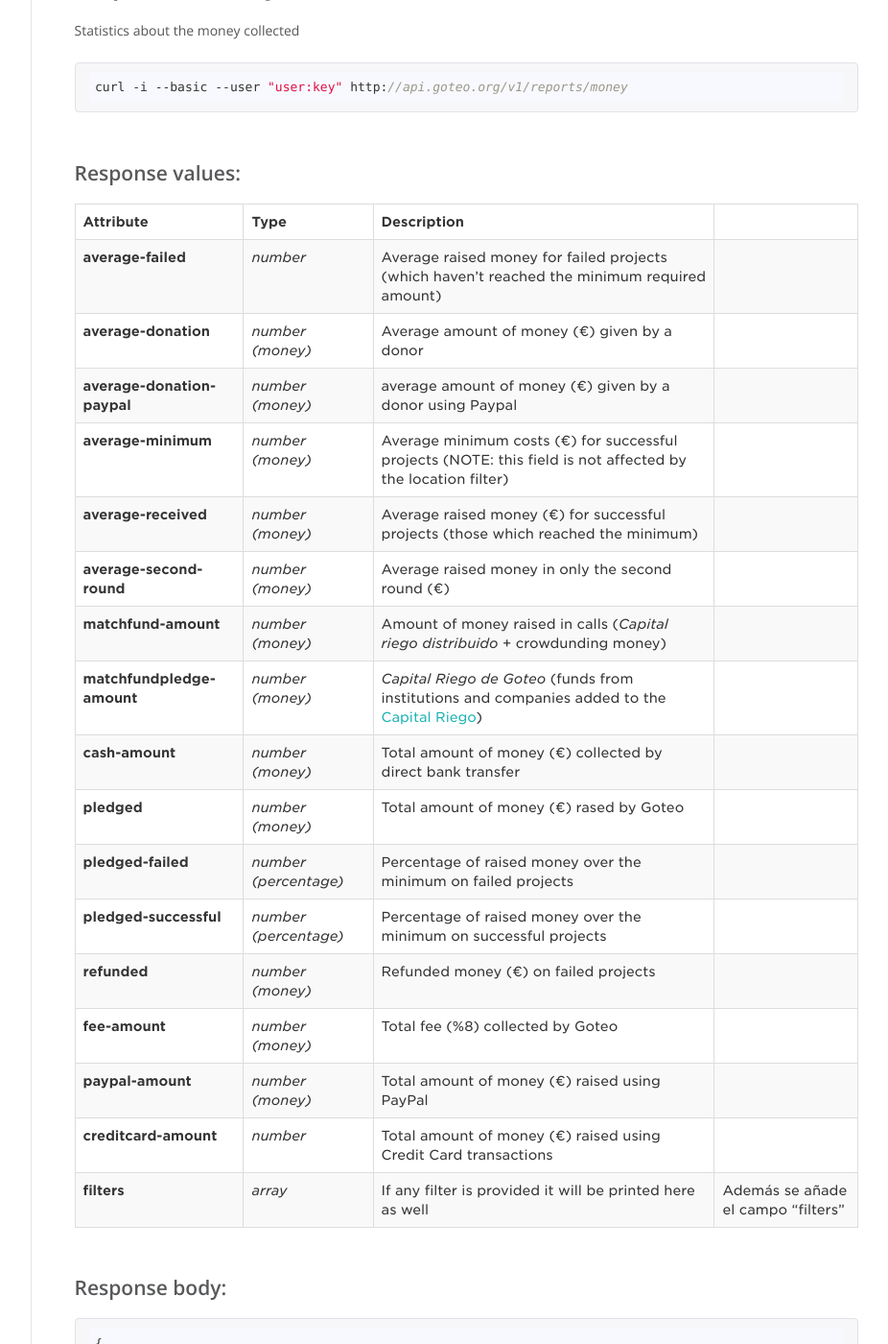
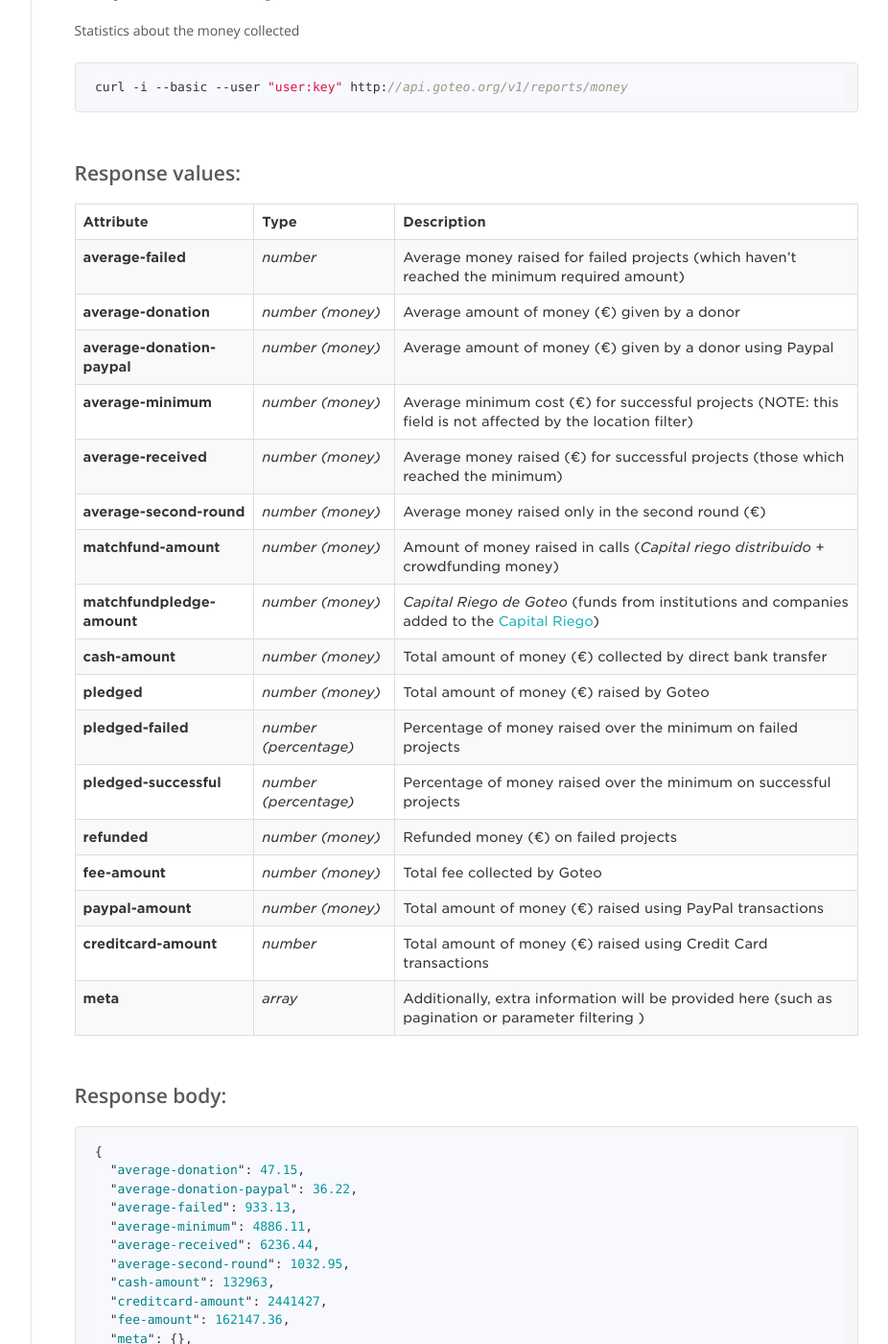
Before and after one commit to GoteoFoundation/goteo-api-doc, a Jekyll site: the page built from docs/endpoints/1_reports.md, in a window 1280 px wide and 1400 px high, scrolled down 466 px. Shown: the whole window at 96% size, without its empty margins (300-1226 px from the left). Built offline with Jekyll 4.4.1, drawn with Linux system fonts in a browser that asks for light colours; Markdown is read by kramdown in place of the engine named in the settings; some of the changed text lies outside the part shown.

````diff
--- a/docs/endpoints/1_reports.md
+++ b/docs/endpoints/1_reports.md
@@ -23,23 +23,23 @@ curl -i --basic --user "user:key" {{ site.apiurl }}/reports/money
 
 | Attribute  | Type | Description |
 | ------------- | ------------- | ------------ |
-| **average-failed** | *number* | Average raised money for failed projects (which haven't reached the minimum required amount) |
+| **average-failed** | *number* | Average money raised for failed projects (which haven't reached the minimum required amount) |
 | **average-donation** | *number (money)* | Average amount of money (&euro;) given by a donor |
-| **average-donation-paypal** | *number (money)* | average amount of money (&euro;) given by a donor using Paypal |
-| **average-minimum** | *number (money)* | Average minimum costs (&euro;) for successful projects (NOTE: this field is not affected by the location filter) |
-| **average-received** | *number (money)* | Average raised money (&euro;) for successful projects (those which reached the minimum) |
-| **average-second-round** | *number (money)* | Average raised money in only the second round (&euro;) |
-| **matchfund-amount** | *number (money)* | Amount of money raised in calls (*Capital riego distribuido* + crowdunding money) |
+| **average-donation-paypal** | *number (money)* | Average amount of money (&euro;) given by a donor using Paypal |
+| **average-minimum** | *number (money)* | Average minimum cost (&euro;) for successful projects (NOTE: this field is not affected by the location filter) |
+| **average-received** | *number (money)* | Average money raised (&euro;) for successful projects (those which reached the minimum) |
+| **average-second-round** | *number (money)* | Average money raised only in the second round (&euro;) |
+| **matchfund-amount** | *number (money)* | Amount of money raised in calls (*Capital riego distribuido* + crowdfunding money) |
 | **matchfundpledge-amount** | *number (money)* | *Capital Riego de Goteo* (funds from institutions and companies added to the [Capital Riego](https://goteo.org/service/resources)) |
 | **cash-amount** | *number (money)* | Total amount of money (&euro;) collected by direct bank transfer |
-| **pledged** | *number (money)* | Total amount of money (&euro;) rased by Goteo |
-| **pledged-failed** | *number (percentage)* | Percentage of raised money over the minimum on failed projects |
-| **pledged-successful** | *number (percentage)* | Percentage of raised money over the minimum on successful projects |
+| **pledged** | *number (money)* | Total amount of money (&euro;) raised by Goteo |
+| **pledged-failed** | *number (percentage)* | Percentage of money raised over the minimum on failed projects |
+| **pledged-successful** | *number (percentage)* | Percentage of money raised over the minimum on successful projects |
 | **refunded** | *number (money)* | Refunded money (&euro;) on failed projects |
-| **fee-amount** | *number (money)* | Total fee (%8) collected by Goteo |
-| **paypal-amount** | *number (money)* | Total amount of money (&euro;) raised using PayPal |
+| **fee-amount** | *number (money)* | Total fee collected by Goteo |
+| **paypal-amount** | *number (money)* | Total amount of money (&euro;) raised using PayPal transactions |
 | **creditcard-amount** | *number* | Total amount of money (&euro;) raised using Credit Card transactions |
-|**filters** | *array* | If any filter is provided it will be printed here as well |      Además se añade el campo "filters"
+|**meta** | *array* | Additionally, extra information will be provided here (such as pagination or parameter filtering ) |
 
 ### Response body:
 ```json
@@ -53,7 +53,7 @@ curl -i --basic --user "user:key" {{ site.apiurl }}/reports/money
   "cash-amount": 132963,
   "creditcard-amount": 2441427,
   "fee-amount": 162147.36,
-  "filters": {},
+  "meta": {},
   "matchfund-amount": 57938,
   "matchfundpledge-amount": 74000,
   "paypal-amount": 529107,
@@ -75,19 +75,19 @@ curl -i --basic --user "user:key" {{ site.apiurl }}/reports/projects
 
 | Attribute  | Type | Description |
 | ------------- | ------------- | ------------ |
-| **failed** | *number* | Number of failed projects (non-successful on the crowdfunding campaign) |
+| **failed** | *number* | Number of failed projects (unsuccessful crowdfunding campaigns) |
 | **published** | *number* | Number of published projects |
-| **received** | *number* | Number of received projects (accepted to be reviewed by Goteo administrators) |
-| **successful** | *number* | Number of successful projects (which are achieved the minimum required amount) |
-| **percentage-successful** | *number (percentage)* | Percentage of successful projects (over the total published projects that are not in campaign) |
+| **received** | *number* | Number of received projects (accepted for review by Goteo administrators) |
+| **successful** | *number* | Number of successful projects (which have achieved the minimum required amount) |
+| **percentage-successful** | *number (percentage)* | Percentage of successful projects |
 | **successful-completed** | *number* | Number of successful projects with completed campaign |
-| **percentage-successful-completed** | *number (percentage)* | Percentage of successful projects with completed campaign (over the total failed and completed projects: *100 * successful-complete / (successful-complete + failed)* ) |
-| **average-amount-successful** | *number (money)* | Average amount (&euro;) of raised money in successful projects |
+| **percentage-successful-completed** | *number (percentage)* | Percentage of successful projects with completed campaign (over the total projects: *100 * successful-complete / (successful-complete + failed)* ) |
+| **average-amount-successful** | *number (money)* | Average amount (&euro;) of money raised in successful projects |
 | **average-posts-successful** | *number* | Average number of posts published by successful projects |
-| * **top10-collaborations** | *array* | The 10 campaigns with more collaborations |
-| * **top10-donations** | *array* | The 10 campaigns with more donors (individual contributions) |
-| * **top10-receipts** | *array* | The 10 campaigns with more raised money |
-|**filters** | *array* | If any filter is provided it will be printed here as well |
+| * **top10-collaborations** | *array* | The 10 campaigns with the most collaborations |
+| * **top10-donations** | *array* | The 10 campaigns with the most donors (individual contributions) |
+| * **top10-receipts** | *array* | The 10 campaigns with the most money raised |
+|**meta** | *array* | Additionaly, extra information will be provided here (such as pagination or paramenter filtering ) |
 
 #### * Array sub-fields:
 
@@ -103,7 +103,7 @@ curl -i --basic --user "user:key" {{ site.apiurl }}/reports/projects
 | Attribute  | Type | Description |
 | ------------- | ------------- | ------------- |
 |**project** | *string* | Identifier for the project |
-|**amount** | *number (money)* | Total amount (&euro;) of raised money for the project |
+|**amount** | *number (money)* | Total amount (&euro;) of money raised for the project |
 
 ### Response body:
 ```json
@@ -111,7 +111,7 @@ curl -i --basic --user "user:key" {{ site.apiurl }}/reports/projects
   "average-amount-successful": 6236.44,
   "average-posts-successful": 11.8,
   "failed": 145,
-  "filters": {},
+  "meta": {},
   "percentage-successful": 67.14,
   "percentage-successful-complete": 69.15,
   "published": 522,
@@ -258,31 +258,31 @@ curl -i --basic --user "user:key" {{ site.apiurl }}/reports/community
 | Attribute  | Type | Description |
 | ------------- | ------------- | ------------- |
 |**users** | *number* | Total number of registered users |
-|**percentage-unsubscribed-users** | *number (percentage)* | Percentage of unsubscribed users (over the  |total number of users)
-|**donors** | *number* | Number of donors (co-financiers peers) |
-|**percentage-donors-users** | *number (percentage)* | Percentage of registered user that are donors (*100 * donors / users*)
+|**percentage-unsubscribed-users** | *number (percentage)* | Percentage of unsubscribed users (over the  total number of users) |
+|**donors** | *number* | Number of donors |
+|**percentage-donors-users** | *number (percentage)* | Percentage of registered users that are donors (*100 * donors / users*)
 |**donors-collaborators** | *number* | Number of donors who collaborate |
 |**multidonors** | *number* | Number of donors who donate to more than 1 project |
-|**percentage-multidonor-users** | *number (percentage)* | Percentage of multi-donors (over total users: *100 * multidonors / users*)
-|**percentage-multidonor-donors** | *number (percentage)* | Percentage of multi-donors (over total donors: *100 * multidonors / donors*)
+|**percentage-multidonor-users** | *number (percentage)* | Percentage of multidonors (over total users: *100 * multidonors / users*)
+|**percentage-multidonor-donors** | *number (percentage)* | Percentage of multidonors (over total donors: *100 * multidonors / donors*)
 |**paypal-donors** | *number* | Number of donors using PayPal |
-|**paypal-multi-donors** | *number* | Number of multi-donors using PayPal |
+|**paypal-multidonors** | *number* | Number of multidonors using PayPal |
 |**collaborators** | *number* | Number of collaborators |
 |**average-donors** | *number* | Average number of donors per successful project |
-|**average-collaborators** | *number* | Average number of collaborators per succesful  |project
+|**average-collaborators** | *number* | Average number of collaborators per succesful  project |
 |**creators-donors** | *number* | Number of creators funding other projects |
-|**creators-collaborators** | *number* | Number of creators collaborating with other  |projects
-|**leading-category** | *number* | First category with the most number of interested users |
+|**creators-collaborators** | *number* | Number of creators collaborating with other  projects |
+|**leading-category** | *number* | Category with the highest number of interested users |
 |**users-leading-category** | *number* | Number of users in this category |
 |**percentage-users-leading-category** | *number (percentage)* | Percentage of users in this category |
 |**second-category** | *number* | Second category with more users |
 |**users-second-category** | *number* | Number of users in this category |
 |**percentage-users-second-category** | *number (percentage)* | Percentage of users in this category |
 |* **top10-donors** | *array* | The top 10 donors who spend more money on projects (the most generous co-financiers) |
-|* **top10-multidonors** | *array* | Top 10 multi-donors who are contributed to more different projects (The most diversified co-financiers) |
+|* **top10-multidonors** | *array* | Top 10 multidonors who are contributed to more different projects (The most diversified co-financiers) |
 |* **top10-collaborators** | *array* | Top 10 collaborators |
 |* **categories** | *array* | Array of categories |
-|**filters** | *array* | If any filter is provided it will be printed here as well |
+|**meta** | *array* | Additionaly, extra information will be provided here (such as pagination or paramenter filtering ) |
 
 #### * Array sub-fields:
 **top10-donors** and **top10-multidonors** return an array of the following object:
@@ -393,7 +393,7 @@ curl -i --basic --user "user:key" {{ site.apiurl }}/reports/community
   "creators-donors": 37,
   "donors": 37183,
   "donors-collaborators": 900,
-  "filters": {},
+  "meta": {},
   "leading-category": 2,
   "multidonors": 4758,
   "paypal-donors": 12160,
@@ -626,7 +626,7 @@ curl -i --basic --user "user:key" {{ site.apiurl }}/reports/rewards
       "total": 11
     }
   ],
-  "filters": {},
+  "meta": {},
   "percentage-reward-refusal": 35.96,
   "reward-refusal": 13372,
   "rewards-per-amount": {
````
Also changed, not shown: docs/1_home.md (+24 -0 lines).
